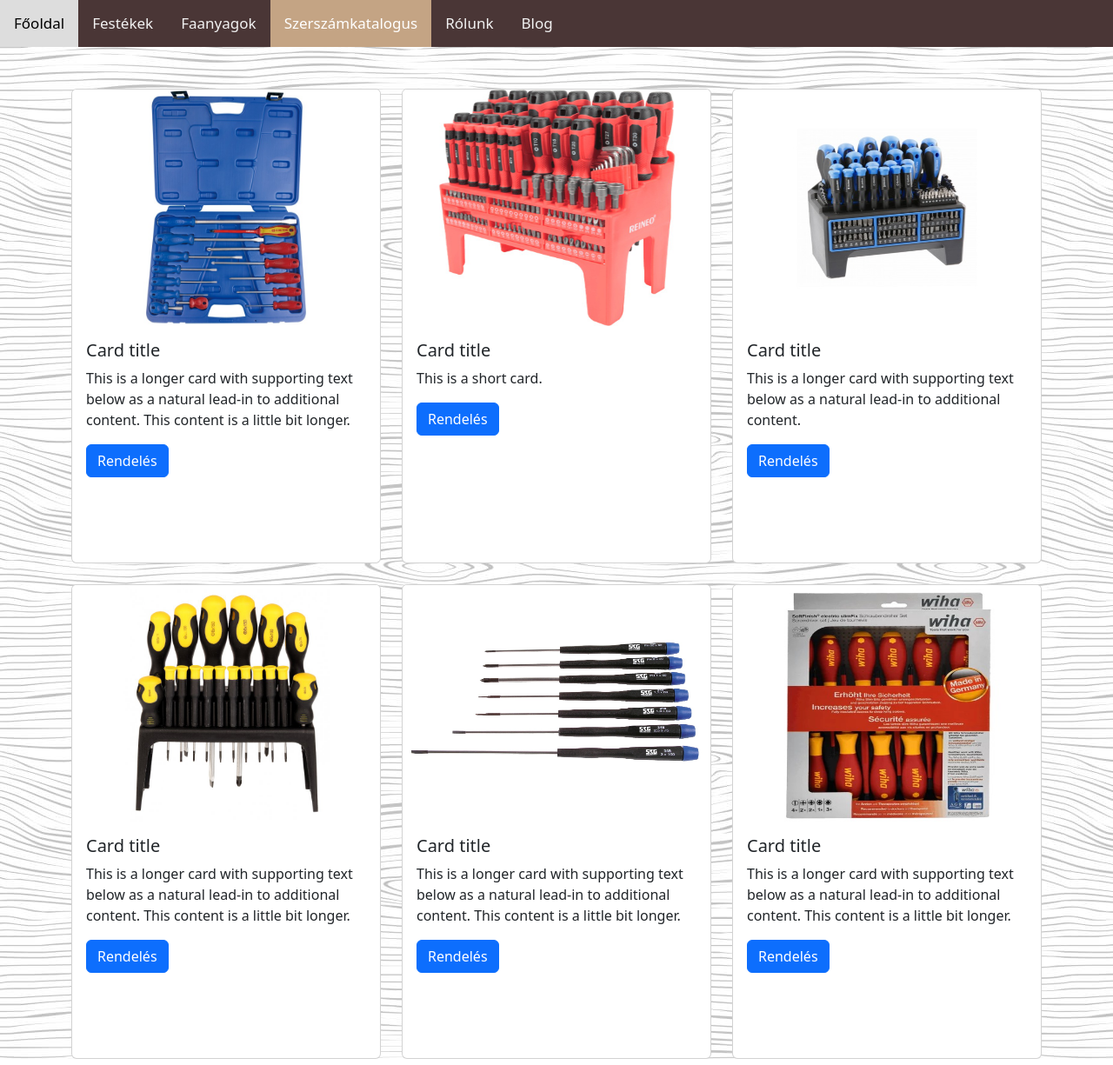
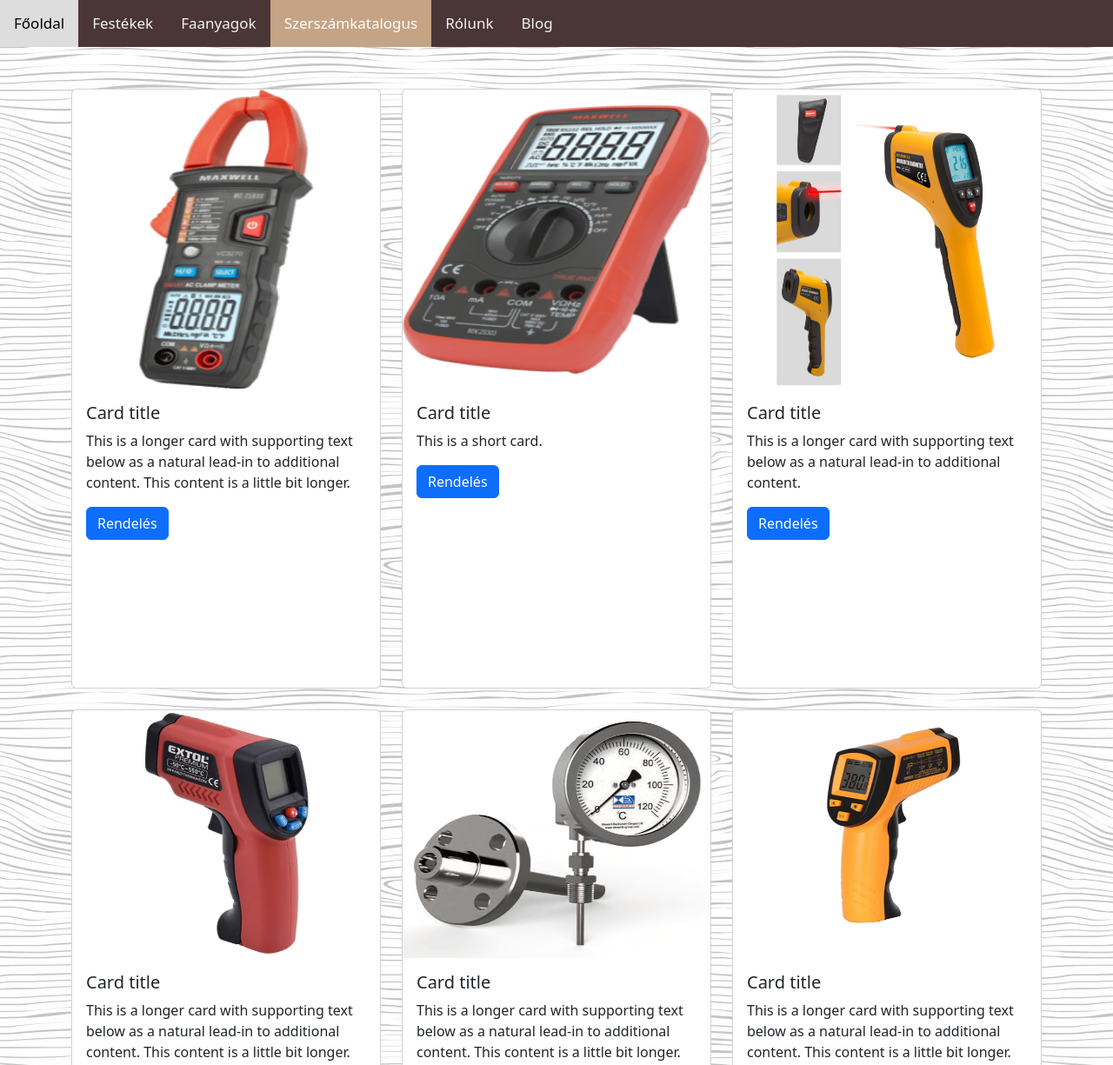
Before and after one commit to nagy-raul/Barkacs_projekt_Raul_Lehel, a plain HTML site: page szerszamok/termometer.html in a window 1280 px wide. Shown: the top 1225 px of the page at 87% size. Drawn offline with nearby package versions, Linux system fonts and the light colour scheme; a web font is replaced by a local one.

Commit message:
termometer images

```diff
--- a/szerszamok/termometer.html
+++ b/szerszamok/termometer.html
@@ -29,7 +29,7 @@
         <div class="row row-cols-1 row-cols-md-3 g-4">
           <div class="col">
             <div class="card h-100">
-              <img src="../images/Szerszámok/Csavarhúzók/12-csavarhuzo.jpg" class="card-img-top h-50" alt="...">
+              <img src="../images/Szerszámok/Termométer/Automata-multiméte.png" class="card-img-top h-50" alt="...">
               <div class="card-body">
                 <h5 class="card-title">Card title</h5>
                 <p class="card-text">This is a longer card with supporting text below as a natural lead-in to additional content. This content is a little bit longer.</p>
@@ -39,7 +39,7 @@
           </div>
           <div class="col">
             <div class="card h-100">
-              <img src="../images/Szerszámok/Csavarhúzók/allvanyos_csavarhuzo_keszlet.jpg" class="card-img-top h-50" alt="...">
+              <img src="../images/Szerszámok/Termométer/Digitális-multim.png" class="card-img-top h-50" alt="...">
               <div class="card-body">
                 <h5 class="card-title">Card title</h5>
                 <p class="card-text">This is a short card.</p>
@@ -49,7 +49,7 @@
           </div>
           <div class="col">
             <div class="card h-100">
-              <img src="../images/Szerszámok/Csavarhúzók/csavarhuzo-szett.jpg" class="card-img-top h-50" alt="...">
+              <img src="../images/Szerszámok/Termométer/termo.png" class="card-img-top h-50" alt="...">
               <div class="card-body">
                 <h5 class="card-title">Card title</h5>
                 <p class="card-text">This is a longer card with supporting text below as a natural lead-in to additional content.</p>
@@ -59,7 +59,7 @@
           </div>
           <div class="col">
             <div class="card h-100">
-              <img src="../images/Szerszámok/Csavarhúzók/Csavarhúzó készlet.png" class="card-img-top h-50" alt="...">
+              <img src="../images/Szerszámok/Termométer/termometer.png" class="card-img-top h-50" alt="...">
               <div class="card-body">
                 <h5 class="card-title">Card title</h5>
                 <p class="card-text">This is a longer card with supporting text below as a natural lead-in to additional content. This content is a little bit longer.</p>
@@ -69,7 +69,7 @@
           </div>
           <div class="col">
             <div class="card h-100">
-              <img src="../images/Szerszámok/Csavarhúzók/SKG Műszerész Csavarhúzó Készlet.jpg" class="card-img-top h-50" alt="...">
+              <img src="../images/Szerszámok/Termométer/termomterek.png" class="card-img-top h-50" alt="...">
               <div class="card-body">
                 <h5 class="card-title">Card title</h5>
                 <p class="card-text">This is a longer card with supporting text below as a natural lead-in to additional content. This content is a little bit longer.</p>
@@ -79,7 +79,7 @@
           </div>
           <div class="col">
             <div class="card h-100">
-              <img src="../images/Szerszámok/Csavarhúzók/szigetelt-csavarhuzo.jpg" class="card-img-top h-50" alt="...">
+              <img src="../images/Szerszámok/Termométer/thermo.png" class="card-img-top h-50" alt="...">
               <div class="card-body">
                 <h5 class="card-title">Card title</h5>
                 <p class="card-text">This is a longer card with supporting text below as a natural lead-in to additional content. This content is a little bit longer.</p>
```
